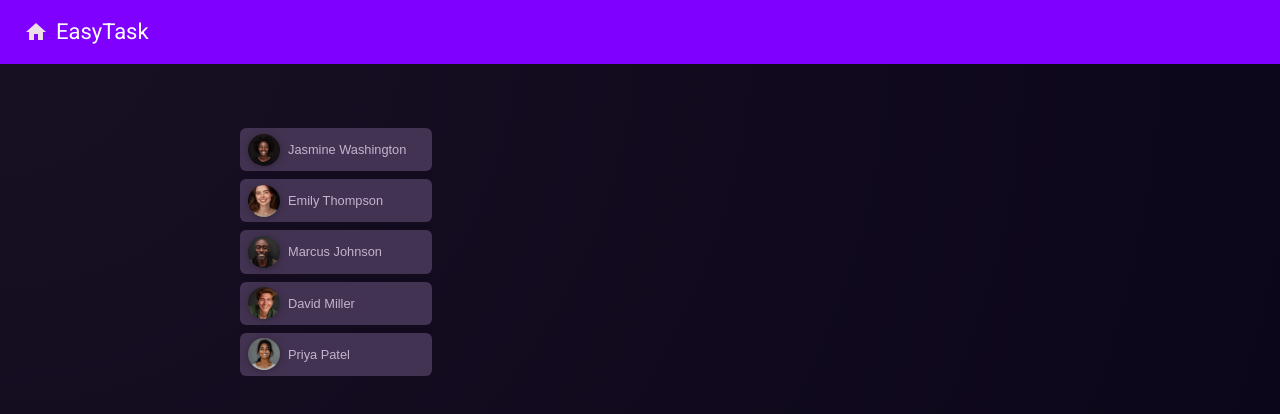
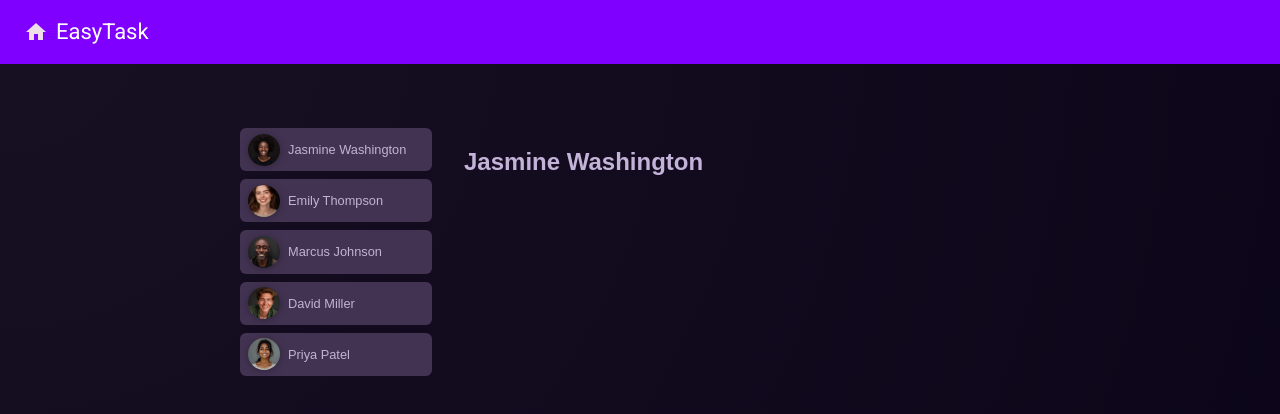
Before and after one commit to KOPCSAKPATRIK1/first-angular-app, an Angular app: page / in a window 1280 px wide. Shown: the top 414 px of the page. Built offline with nearby package versions, Linux system fonts and the light colour scheme.

Commit message:
selecting users

```diff
--- a/src/app/app.html
+++ b/src/app/app.html
@@ -17,4 +17,6 @@
             <app-user [id]="users[4].id" [avatar]="users[4].avatar" [name]="users[4].name" (select)="onSelectUser($event)"/>
         </li>
     </ul>
+
+    <app-tasks [name]="selectedUser.name"/>
 </main>
--- a/src/app/app.ts
+++ b/src/app/app.ts
@@ -2,19 +2,23 @@
 import { HeaderComponent } from './header/header';
 import { User } from './user/user';
 import { DUMMY_USERS } from './dummy-users';
+import { Tasks } from './tasks/tasks';
 
 @Component({
   selector: 'app-root',
-  imports: [HeaderComponent, User],
+  imports: [HeaderComponent, User, Tasks],
   templateUrl: './app.html',
   styleUrl: './app.css'
 })
 export class App {
-  protected title = 'first-angular-app';
+  users = DUMMY_USERS;
+  selectedUserId = 'u1';
 
-  users = DUMMY_USERS
+  get selectedUser() {
+    return this.users.find((user) => user.id === this.selectedUserId)!;
+  }
 
   onSelectUser(id: string){
-    console.log('Selected user with id ' + id)
+    this.selectedUserId = id;
   }
 }
--- /dev/null
+++ b/src/app/tasks/tasks.html
@@ -0,0 +1 @@
+<h2>{{ name }}</h2>
--- /dev/null
+++ b/src/app/tasks/tasks.ts
@@ -0,0 +1,11 @@
+import { Component, Input } from '@angular/core';
+
+@Component({
+  selector: 'app-tasks',
+  imports: [],
+  templateUrl: './tasks.html',
+  styleUrl: './tasks.scss'
+})
+export class Tasks {
+  @Input({required: true}) name!: string;
+}
```
Also changed, not shown: src/app/user/user.ts (+5 -4 lines), src/app/tasks/tasks.scss (added), 1 other file (tests, documents, lock files or other folders).
